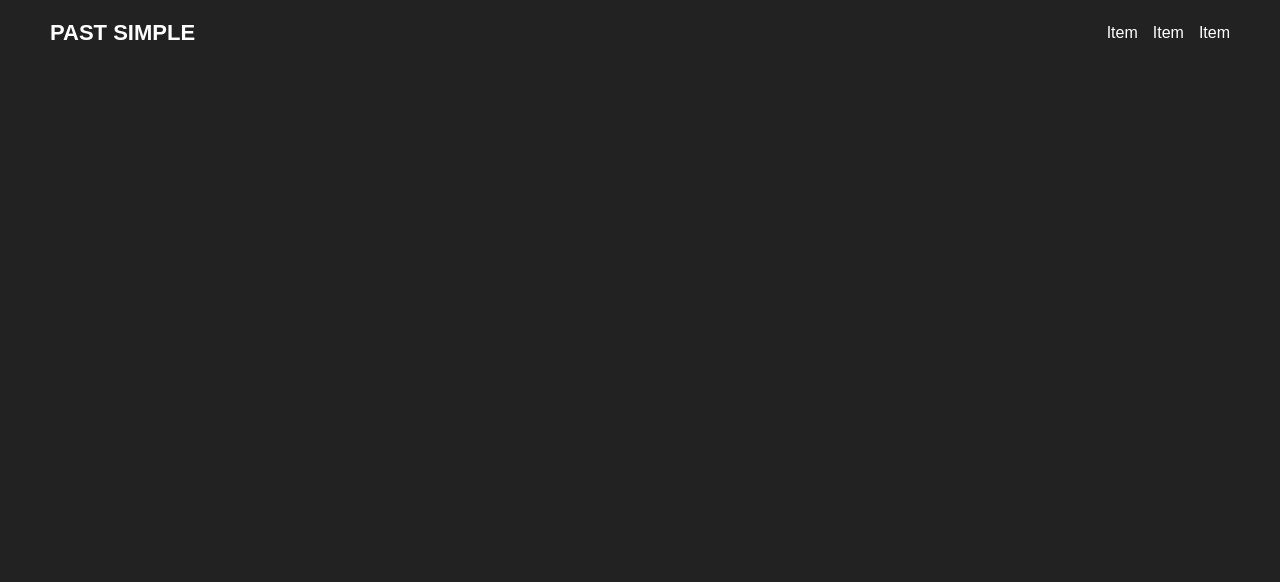
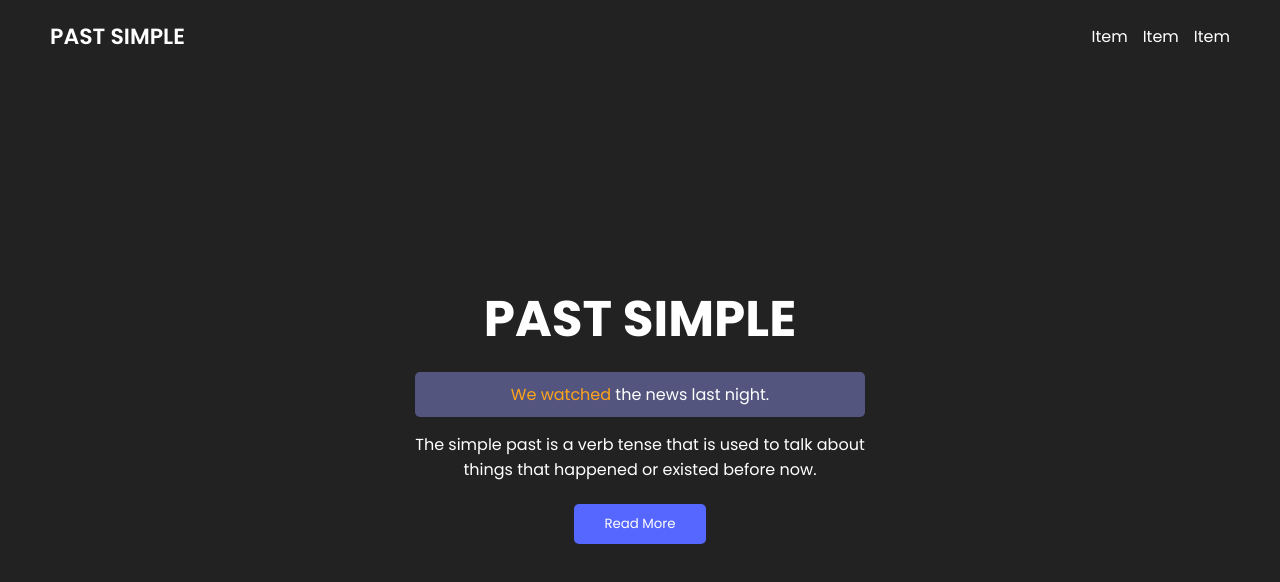
Before and after one commit to Revku/past-simple-react, a React (Create React App) app: page / in a window 1280 px wide. Shown: the top 582 px of the page. Built offline with nearby package versions, Linux system fonts and the light colour scheme.

Commit message:
Add header

```diff
--- a/public/index.html
+++ b/public/index.html
@@ -25,6 +25,10 @@
       Learn how to configure a non-root public URL by running `npm run build`.
     -->
     <title>React App</title>
+
+    <link rel="preconnect" href="https://fonts.googleapis.com">
+    <link rel="preconnect" href="https://fonts.gstatic.com" crossorigin>
+    <link href="https://fonts.googleapis.com/css2?family=Poppins:wght@400;500;600;700&display=swap" rel="stylesheet">
   </head>
   <body>
     <noscript>You need to enable JavaScript to run this app.</noscript>
--- a/src/App.js
+++ b/src/App.js
@@ -2,6 +2,7 @@ import React from 'react'
 import styled, { createGlobalStyle } from 'styled-components'
 
 import Nav from './components/Nav/Nav'
+import Header from './components/Header/Header'
 
 const GlobalStyle = createGlobalStyle`
   * {
@@ -25,6 +26,7 @@ const App = () => {
       <GlobalStyle />
 
       <Nav />
+      <Header />
     </>
   )
 }
--- /dev/null
+++ b/src/components/Header/Header.js
@@ -0,0 +1,58 @@
+import React from 'react'
+import styled from 'styled-components'
+
+const StyledWrapper = styled.div`
+    height: 85vh;
+    display: flex;
+    justify-content: center;
+    align-items: center;
+    flex-direction: column;
+    text-align: center;
+`;
+
+const Title = styled.h1`
+    font-size: 50px;
+    text-transform: uppercase;
+`;
+
+const Example = styled.div`
+    background-color: #53557E;
+    padding: 10px;
+    width: 450px;
+    text-align: center;
+    border-radius: 5px;
+    margin: 15px 0;
+`;
+
+const ColorHighlight = styled.span`
+    color: #FFA41B;
+`;
+
+const SubTitle = styled.p`
+    width: 450px;
+`;
+
+const CTA = styled.button`
+    padding: 10px 30px;
+    background-color: #5667FF;
+    color: white;
+    border-radius: 5px;
+    margin-top: 22px;
+    border: none;
+    cursor: pointer;
+`;
+
+const Header = () => {
+    return (
+        <StyledWrapper>
+            <Title>Past Simple</Title>
+            <Example>
+                <ColorHighlight>We watched</ColorHighlight> the news last night.
+            </Example>
+            <SubTitle>The simple past is a verb tense that is used to talk about things that happened or existed before now. </SubTitle>
+            <CTA>Read More</CTA>
+        </StyledWrapper>
+    )
+}
+
+export default Header
```
